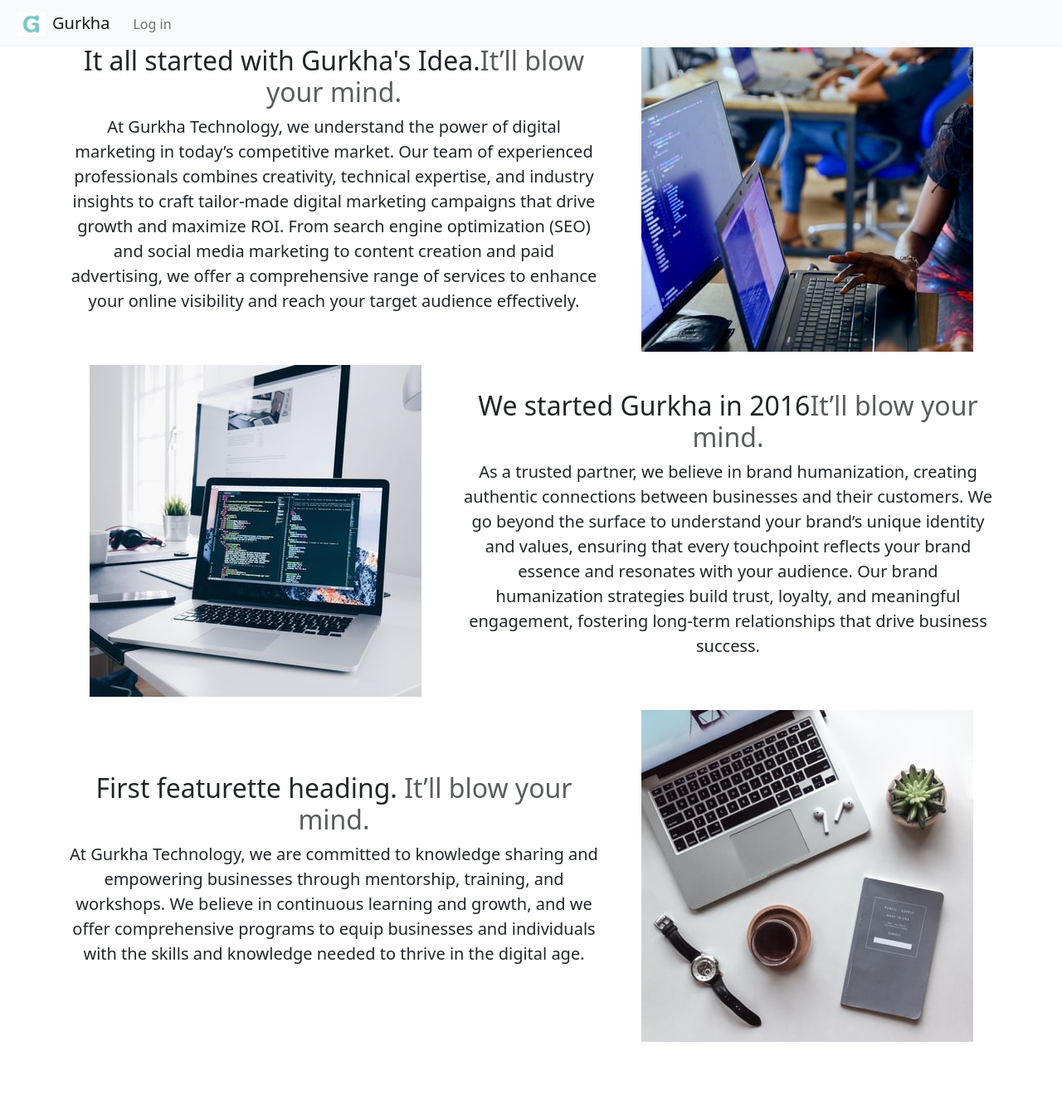
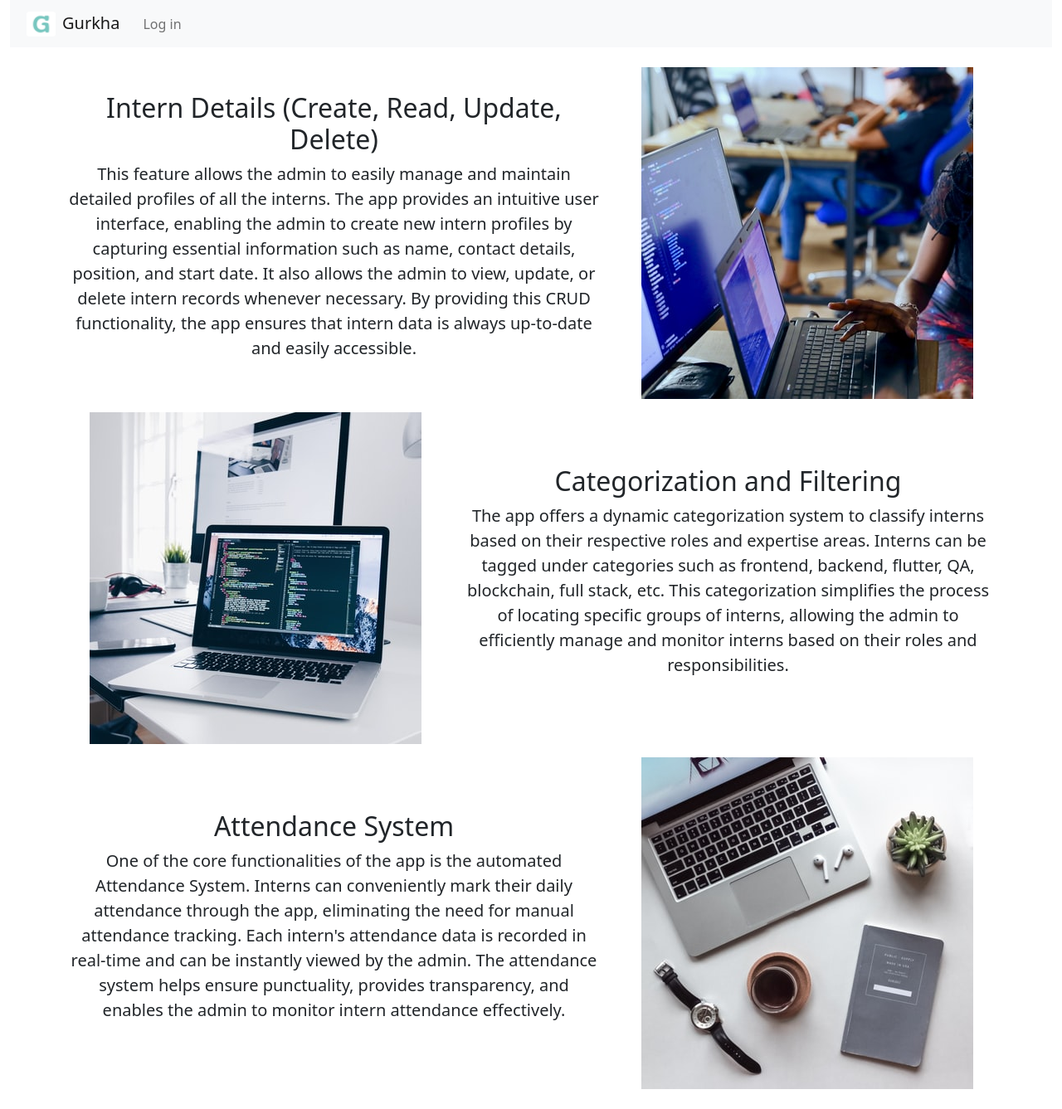
Before and after one commit to jayandrathapachhetri/Gurkha-Intern-Management-App, a React (Create React App) app: page /about in a window 1280 px wide. Shown: the whole page at 83% size. Before the commit the page ends 1280 px from the top, so only its background shows below. Built offline with nearby package versions, Linux system fonts and the light colour scheme.

Commit message:
Code Clean begins

```diff
--- a/src/components/About.js
+++ b/src/components/About.js
@@ -9,19 +9,18 @@
         <div className="row featurette d-flex justify-content-center align-items-center mb-3">
           <div className="col-md-7">
             <h2 className="featurette-heading">
-              It all started with Gurkha's Idea.
-              <span className="text-muted">It’ll blow your mind.</span>
+              Intern Details (Create, Read, Update, Delete)
+              {/* <span className="text-muted">It’ll blow your mind.</span> */}
             </h2>
             <p className="lead">
-              At Gurkha Technology, we understand the power of digital marketing
-              in today’s competitive market. Our team of experienced
-              professionals combines creativity, technical expertise, and
-              industry insights to craft tailor-made digital marketing campaigns
-              that drive growth and maximize ROI. From search engine
-              optimization (SEO) and social media marketing to content creation
-              and paid advertising, we offer a comprehensive range of services
-              to enhance your online visibility and reach your target audience
-              effectively.
+              This feature allows the admin to easily manage and maintain
+              detailed profiles of all the interns. The app provides an
+              intuitive user interface, enabling the admin to create new intern
+              profiles by capturing essential information such as name, contact
+              details, position, and start date. It also allows the admin to
+              view, update, or delete intern records whenever necessary. By
+              providing this CRUD functionality, the app ensures that intern
+              data is always up-to-date and easily accessible.
             </p>
           </div>
           <div className="col-md-5">
@@ -31,17 +30,17 @@
         <div className="row featurette d-flex justify-content-center align-items-center mb-3">
           <div className="col-md-7 order-md-2">
             <h2 className="featurette-heading">
-              We started Gurkha in 2016
-              <span className="text-muted">It’ll blow your mind.</span>
+              Categorization and Filtering
+              {/* <span className="text-muted">It’ll blow your mind.</span> */}
             </h2>
             <p className="lead">
-              As a trusted partner, we believe in brand humanization, creating
-              authentic connections between businesses and their customers. We
-              go beyond the surface to understand your brand’s unique identity
-              and values, ensuring that every touchpoint reflects your brand
-              essence and resonates with your audience. Our brand humanization
-              strategies build trust, loyalty, and meaningful engagement,
-              fostering long-term relationships that drive business success.
+              The app offers a dynamic categorization system to classify interns
+              based on their respective roles and expertise areas. Interns can
+              be tagged under categories such as frontend, backend, flutter, QA,
+              blockchain, full stack, etc. This categorization simplifies the
+              process of locating specific groups of interns, allowing the admin
+              to efficiently manage and monitor interns based on their roles and
+              responsibilities.
             </p>
           </div>
           <div className="col-md-5 order-md-1">
@@ -51,15 +50,17 @@
         <div className="row featurette d-flex justify-content-center align-items-center mb-3">
           <div className="col-md-7 my-3">
             <h2 className="featurette-heading">
-              First featurette heading.
-              <span className="text-muted"> It’ll blow your mind.</span>
+              Attendance System
+              {/* <span className="text-muted"> It’ll blow your mind.</span> */}
             </h2>
             <p className="lead">
-              At Gurkha Technology, we are committed to knowledge sharing and
-              empowering businesses through mentorship, training, and workshops.
-              We believe in continuous learning and growth, and we offer
-              comprehensive programs to equip businesses and individuals with
-              the skills and knowledge needed to thrive in the digital age.
+              One of the core functionalities of the app is the automated
+              Attendance System. Interns can conveniently mark their daily
+              attendance through the app, eliminating the need for manual
+              attendance tracking. Each intern's attendance data is recorded in
+              real-time and can be instantly viewed by the admin. The attendance
+              system helps ensure punctuality, provides transparency, and
+              enables the admin to monitor intern attendance effectively.
             </p>
           </div>
           <div className="col-md-5">
--- a/src/components/Footer.js
+++ b/src/components/Footer.js
@@ -16,10 +16,11 @@
   return (
     <>
     <div className='container'>
+
+    <footer class="container" style={footerStyle}>
     <hr className='featurette-divider'/>
-    <footer class="container" style={footerStyle}>
       <p class="text-end"><a className="style-none text-decoration-none"  href="#">Back to top</a></p>
-      <p className='text-start'> © 2023 Gurkhatech Company Inc. <p className='text-center'>All rights reserved.  - Privacy Terms- </p> </p>
+      <p className='text-start fw-bold'> © 2023 Gurkhatech Company Inc.</p>
 
     </footer>
     </div>
--- a/src/components/Home.js
+++ b/src/components/Home.js
@@ -1,71 +1,3 @@
-// import React from "react";
-// import Navbar from "./Navbar";
-// import Carousel from "react-bootstrap/Carousel";
-// import { Link } from "react-router-dom";
-
-// function Home() {
-//   return (
-//     <>
-//       <Navbar />
-//       <div className="container my-10">
-//         <div className="row">
-//           <div className="col-4">
-//             <div className="jumbotron">
-//               <h1 className="display-4">Gurkha Technology</h1>
-//               <p className="lead">
-//                 Welcome to Gurkha Technology, a leading digital marketing agency and
-//                 technology solutions provider based in Nepal.
-//               </p>
-//               <p className="lead">
-//                 <Link className="btn btn-primary btn-md" to="/about" role="button">
-//                   Learn more
-//                 </Link>
-//               </p>
-//             </div>
-//           </div>
-//           <div className="col-8">
-//             <Carousel fade>
-//               <Carousel.Item>
-//                 <img src="Images/home1.jpg" className="d-block w-100" alt="..." />
-//                 <Carousel.Caption>
-//                   <h3>First slide label</h3>
-//                   <p className="lead">
-//                     Digital Marketing Strategy and Consulting in Nepal.
-//                   </p>
-//                 </Carousel.Caption>
-//               </Carousel.Item>
-//               <Carousel.Item>
-//                 <img src="Images/home2.jpg" className="d-block w-100" alt="..." />
-//                 <Carousel.Caption>
-//                   <h3>Second slide label</h3>
-//                   <p className="lead">Online Advertising and Promotion in Nepal.</p>
-//                 </Carousel.Caption>
-//               </Carousel.Item>
-//               <Carousel.Item>
-//                 <img src="Images/home3.jpg" className="d-block w-100" alt="..." />
-//                 <Carousel.Caption>
-//                   <h3>Third slide label</h3>
-//                   <p className="lead">
-//                     Website Development and Optimization in Nepal
-//                   </p>
-//                 </Carousel.Caption>
-//               </Carousel.Item>
-//             </Carousel>
-//           </div>
-//         </div>
-//       </div>
-//     </>
-//   );
-// }
-
-// export default Home;
-
-// {
-//   /* <div className="container-fluid d-flex justify-content-center align-items-center vh-100">
-//       <img src="Images/Home.jpg" alt="Home" className="img-fluid" />
-//     </div> */
-// }
-
 import React from "react";
 import Navbar from "./Navbar";
 import Carousel from "react-bootstrap/Carousel";
@@ -75,51 +7,50 @@
   return (
     <>
       <Navbar />
-      <div className="container d-flex justify-content-center align-items-center mt-10">
-        <div className="row  ">
-          <div className="jumbotron col-4">
+        <div className="container">
+          <div className="jumbotron">
             <h1 className="display-4">Gurkha Technology</h1>
             <p className="lead">
               Welcome to Gurkha Technology, a leading digital marketing agency and
               technology solutions provider based in Nepal.
             </p>
             <p className="lead">
-              <Link className="btn btn-primary btn-lg" to="/about" role="button">
+              <Link className="btn btn-primary btn-md" to="/about" role="button">
                 Learn more
               </Link>
             </p>
           </div>
-          <div className="col-8">
+          <div >
             <Carousel fade>
               <Carousel.Item>
                 <img src="Images/home1.jpg" className="d-block w-100" alt="..." />
                 <Carousel.Caption>
-                  <h3>First slide label</h3>
-                  <p className="lead">
-                    Digital Marketing Strategy and Consulting in Nepal.
-                  </p>
+                  <h2>Intern Details</h2>
+                  <p className="lead fw-bold">Easily manage intern profiles by creating, reading, updating, and deleting their information. The app provides a user-friendly interface to handle intern data effectively.</p>
+
+
                 </Carousel.Caption>
               </Carousel.Item>
               <Carousel.Item>
                 <img src="Images/home2.jpg" className="d-block w-100" alt="..." />
                 <Carousel.Caption>
-                  <h3>Second slide label</h3>
-                  <p className="lead">Online Advertising and Promotion in Nepal.</p>
+                  <h2>Categorization and Filtering</h2>
+                  <p className="lead fw-bold"> Efficiently categorize interns based on their roles. Use filters to quickly access specific groups with their detail informantion, simplifying the tracking process.</p>
                 </Carousel.Caption>
               </Carousel.Item>
               <Carousel.Item>
-                <img src="Images/home3.jpg" className="d-block w-100" alt="..." />
+                <img src="Images/home3.jpg" className="d-block w-100" alt="..." />x
                 <Carousel.Caption>
-                  <h3>Third slide label</h3>
-                  <p className="lead">
-                    Website Development and Optimization in Nepal
+                  <h2>Attendance System</h2>
+                  <p className="lead bolder fw-bold">
+                  Automate the attendance tracking for interns, eliminating the need for manual records. Admin can mark daily attendance through the app, and can monitor attendance records in real-time.
                   </p>
                 </Carousel.Caption>
               </Carousel.Item>
             </Carousel>
           </div>
         </div>
-      </div>
+
 
       {/* <div className="container">
       <div class="row">
--- a/src/components/Navbar.js
+++ b/src/components/Navbar.js
@@ -17,7 +17,7 @@
   return (
     <>
     <div className="container-fluid">
-    <nav className="navbar navbar-expand-lg fixed-top navbar-light bg-light nav-pills" style={{backgroundColor:'#e3f2fd'}}>
+    <nav className="navbar navbar-expand-lg navbar-light bg-light nav-pills" style={{backgroundColor:'#e3f2fd'}}>
   <div className="container-fluid">
   <a class="navbar-brand" href="#">
       <img src="/favicon-32x32.png" alt="Logo" width="35" height="30" className="d-inline-block align-text-top mx-2"/>
```
Also changed, not shown: gurkhatech-db.json (+56 -0 lines), src/components/Intern.js (+47 -34 lines).
